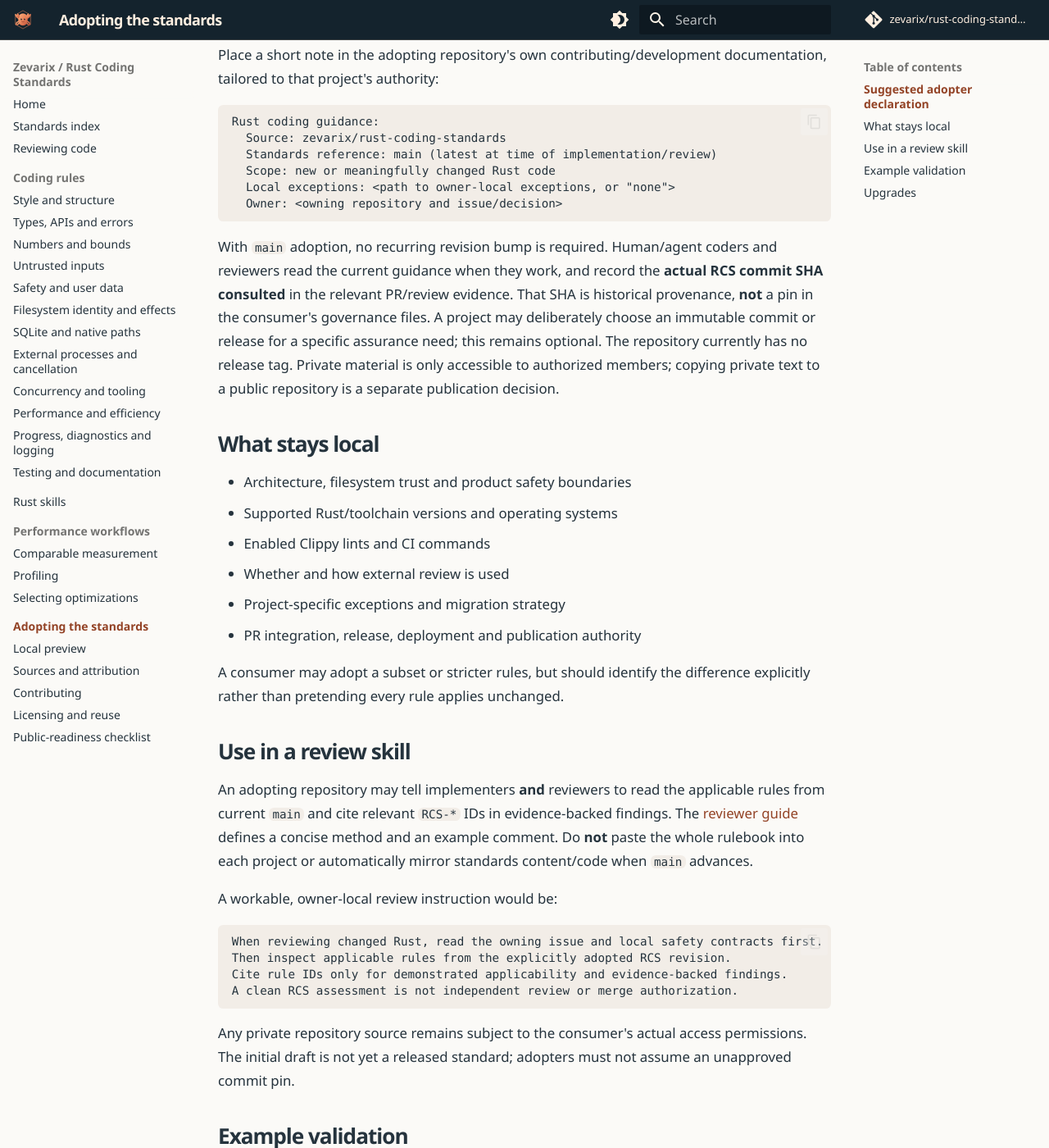
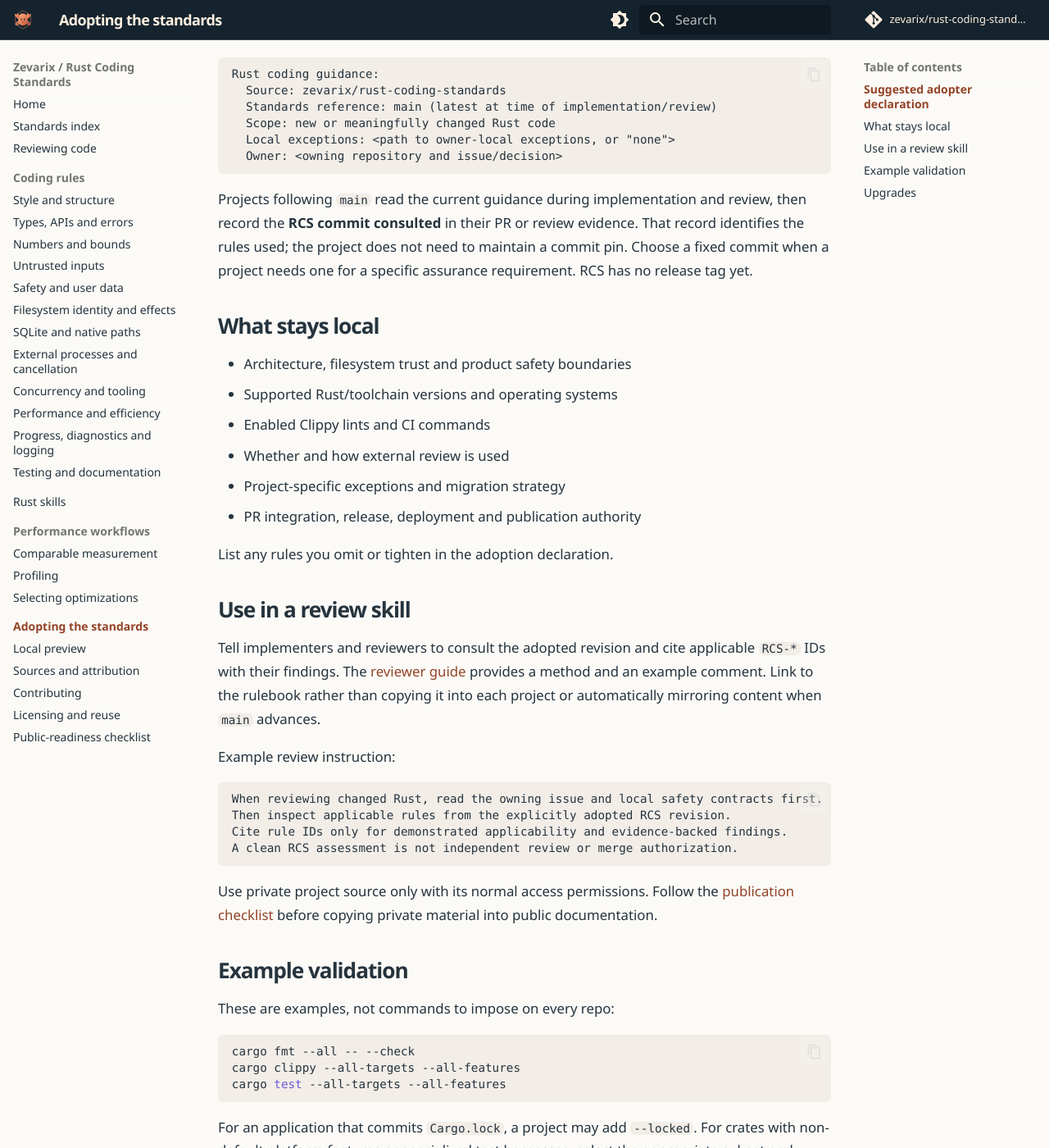
Before and after one commit to zevarix/rust-coding-standards, an MkDocs documentation site: the page built from docs/adoption.md, in a window 1280 px wide and 1400 px high, scrolled down 280 px. Shown: the whole window at 82% size. Built offline with MkDocs 1.6.1 and Material for MkDocs 9.7.7, drawn with Linux system fonts in a browser that asks for light colours; comment, search, counter and statistics services are not loaded; some of the changed text lies outside the part shown.

Commit message:
Trim repeated governance wording from public documentation (#38)

````diff
--- a/docs/adoption.md
+++ b/docs/adoption.md
@@ -1,10 +1,10 @@
 # Adopting the guidelines
 
-Adoption is **explicit and repository-local**. A standards document does not govern a different repository merely because both live under the same account or organization.
+Each project adopts RCS by adding a declaration to its own documentation.
 
 ## Suggested adopter declaration
 
-Place a short note in the adopting repository's own contributing/development documentation, tailored to that project's authority:
+Add a note to the project's contributing or development guide:
 
 ```text
 Rust coding guidance:
@@ -15,7 +15,11 @@ Rust coding guidance:
   Owner: <owning repository and issue/decision>
 ```
 
-With `main` adoption, no recurring revision bump is required. Human/agent coders and reviewers read the current guidance when they work, and record the **actual RCS commit SHA consulted** in the relevant PR/review evidence. That SHA is historical provenance, **not** a pin in the consumer's governance files. A project may deliberately choose an immutable commit or release for a specific assurance need; this remains optional. The repository currently has no release tag. Private material is only accessible to authorized members; copying private text to a public repository is a separate publication decision.
+Projects following `main` read the current guidance during implementation and
+review, then record the **RCS commit consulted** in their PR or review evidence.
+That record identifies the rules used; the project does not need to maintain a
+commit pin. Choose a fixed commit when a project needs one for a specific
+assurance requirement. RCS has no release tag yet.
 
 ## What stays local
 
@@ -26,13 +30,17 @@ With `main` adoption, no recurring revision bump is required. Human/agent coders
 - Project-specific exceptions and migration strategy
 - PR integration, release, deployment and publication authority
 
-A consumer may adopt a subset or stricter rules, but should identify the difference explicitly rather than pretending every rule applies unchanged.
+List any rules you omit or tighten in the adoption declaration.
 
 ## Use in a review skill
 
-An adopting repository may tell implementers **and** reviewers to read the applicable rules from current `main` and cite relevant `RCS-*` IDs in evidence-backed findings. The [reviewer guide](review-guide.md) defines a concise method and an example comment. Do **not** paste the whole rulebook into each project or automatically mirror standards content/code when `main` advances.
+Tell implementers and reviewers to consult the adopted revision and cite
+applicable `RCS-*` IDs with their findings. The [reviewer guide](review-guide.md)
+provides a method and an example comment. Link to the rulebook rather than
+copying it into each project or automatically mirroring content when `main`
+advances.
 
-A workable, owner-local review instruction would be:
+Example review instruction:
 
 ```text
 When reviewing changed Rust, read the owning issue and local safety contracts first.
@@ -41,7 +49,9 @@ Cite rule IDs only for demonstrated applicability and evidence-backed findings.
 A clean RCS assessment is not independent review or merge authorization.
 ```
 
-Any private repository source remains subject to the consumer's actual access permissions. The initial draft is not yet a released standard; adopters must not assume an unapproved commit pin.
+Use private project source only with its normal access permissions. Follow the
+[publication checklist](publication-readiness.md) before copying private
+material into public documentation.
 
 ## Example validation
 
@@ -57,4 +67,10 @@ For an application that commits `Cargo.lock`, a project may add `--locked`. For
 
 ## Upgrades
 
-For projects following latest `main`, **no project PR is necessary merely to refresh a rulebook SHA**. New work and reviews consult current applicable rules and record the revision inspected, while past accepted changes remain historical. A substantive local code, safety-contract or policy change still follows the consuming repository's own issue/PR, tests and owner authority. A project that deliberately uses an immutable pin may update it through its own established review process. External guideline updates never grant authority to rewrite, merge, deploy or publish consumer work.
+Projects following `main` do not need a PR just to refresh a rulebook SHA.
+Record the revision used for new work; past accepted changes keep their
+original review record. Projects using a fixed commit update it through their
+normal review process.
+
+RCS updates do not automatically change a project's code or policy. Make those
+changes through the project's issue, PR, testing and approval process.
````
Also changed, not shown: CONTRIBUTING.md (+3 -4 lines), README.md (+3 -5 lines), docs/contributing.md (+2 -2 lines), docs/index.md (+2 -2 lines), docs/review-guide.md (+9 -5 lines), docs/site-preview.md (+6 -5 lines).
